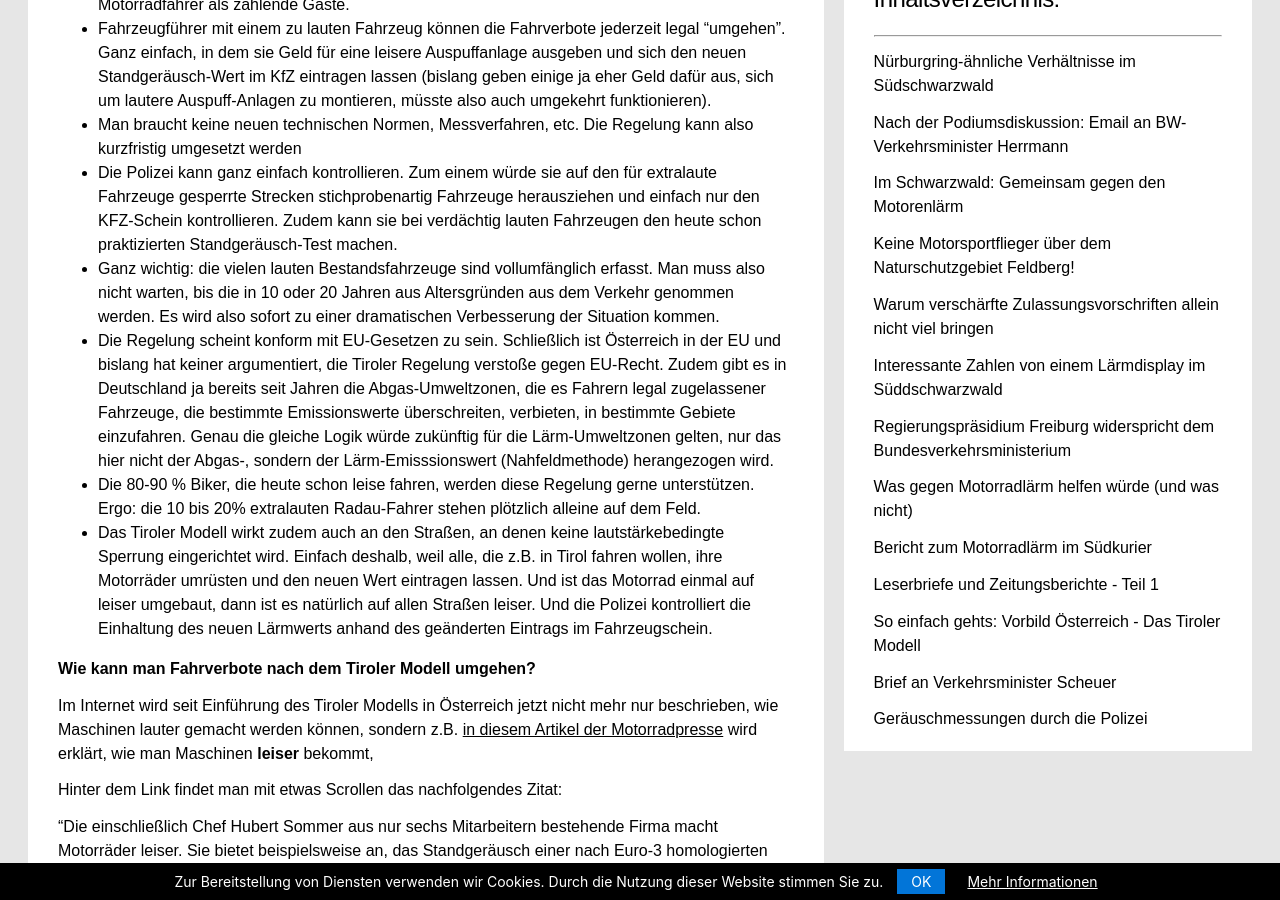
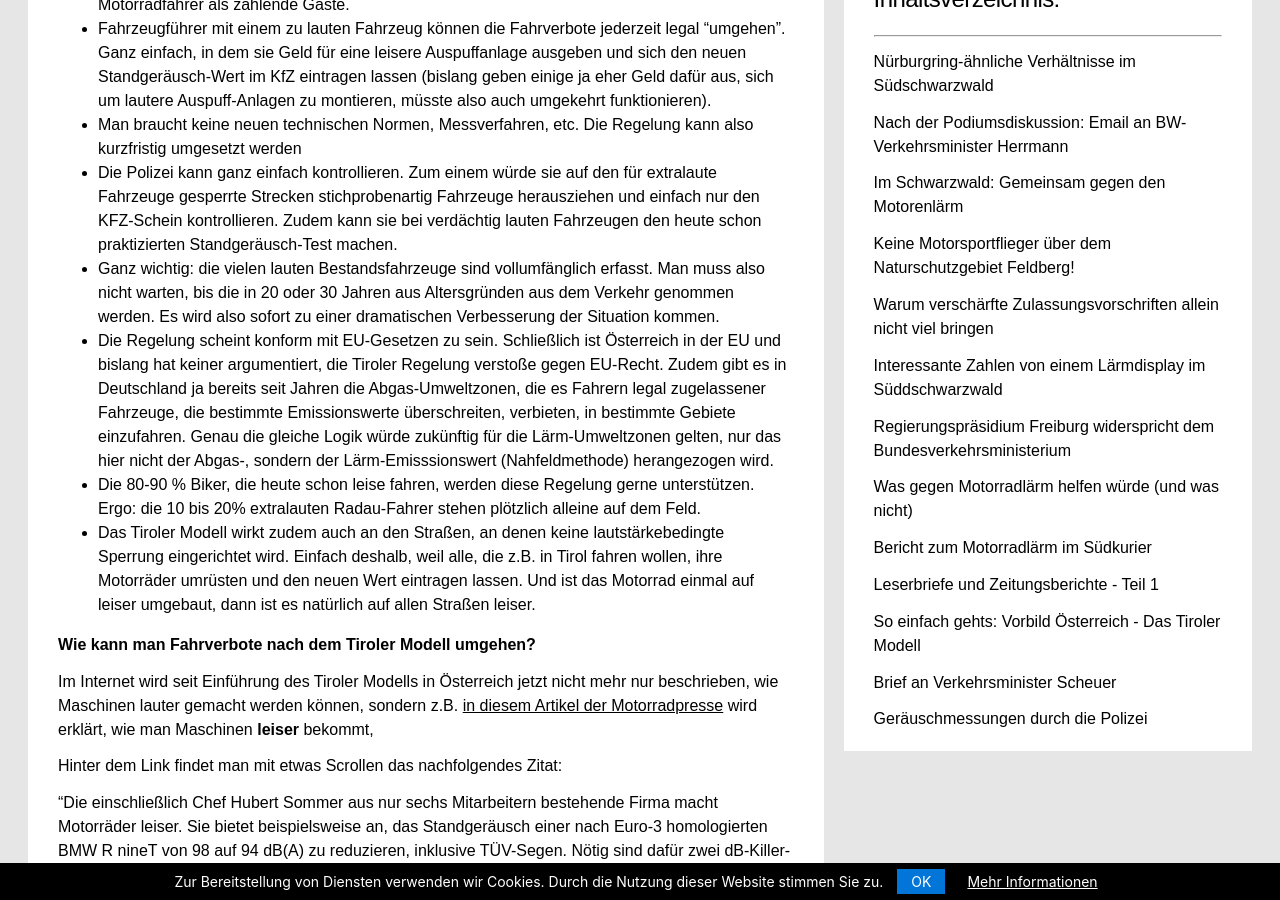
Before and after one commit to rettet-die-stille/rettet-die-stille.github.io, a Jekyll site: the page built from _posts/2020-08-03-was-gegen-motorradlaerm-helfen-wuerde-und-was-nicht.md, in a window 1280 px wide and 900 px high, scrolled down 1788 px. Built offline with Jekyll 4.4.1, drawn with Linux system fonts in a browser that asks for light colours.

Commit message:
Update 2020-08-03-was-gegen-motorradlaerm-helfen-wuerde-und-was-nicht.md

```diff
--- a/_posts/2020-08-03-was-gegen-motorradlaerm-helfen-wuerde-und-was-nicht.md
+++ b/_posts/2020-08-03-was-gegen-motorradlaerm-helfen-wuerde-und-was-nicht.md
@@ -36,10 +36,10 @@ Man würde festlegen, dass alle Fahrzeuge (übrigens Motorräder und Sportwagen
 * Fahrzeugführer mit einem zu lauten Fahrzeug können die Fahrverbote jederzeit legal "umgehen". Ganz einfach, in dem sie Geld für eine leisere Auspuffanlage ausgeben und sich den neuen Standgeräusch-Wert im KfZ eintragen lassen (bislang geben einige ja eher Geld dafür aus, sich um lautere Auspuff-Anlagen zu montieren, müsste also auch umgekehrt funktionieren).
 * Man braucht keine neuen technischen Normen, Messverfahren, etc. Die Regelung kann also kurzfristig umgesetzt werden
 * Die Polizei kann ganz einfach kontrollieren. Zum einem würde sie auf den für extralaute Fahrzeuge gesperrte Strecken stichprobenartig Fahrzeuge herausziehen und einfach nur den KFZ-Schein kontrollieren. Zudem kann sie bei verdächtig lauten Fahrzeugen den heute schon praktizierten Standgeräusch-Test machen.
-* Ganz wichtig: die vielen lauten Bestandsfahrzeuge sind vollumfänglich erfasst. Man muss also nicht warten, bis die in 10 oder 20 Jahren aus Altersgründen aus dem Verkehr genommen werden. Es wird also sofort zu einer dramatischen Verbesserung der Situation kommen.
+* Ganz wichtig: die vielen lauten Bestandsfahrzeuge sind vollumfänglich erfasst. Man muss also nicht warten, bis die in 20 oder 30 Jahren aus Altersgründen aus dem Verkehr genommen werden. Es wird also sofort zu einer dramatischen Verbesserung der Situation kommen.
 * Die Regelung scheint konform mit EU-Gesetzen zu sein. Schließlich ist Österreich in der EU und bislang hat keiner argumentiert, die Tiroler Regelung verstoße gegen EU-Recht. Zudem gibt es in Deutschland ja bereits seit Jahren die Abgas-Umweltzonen, die es Fahrern legal zugelassener Fahrzeuge, die bestimmte Emissionswerte überschreiten, verbieten, in bestimmte Gebiete einzufahren. Genau die gleiche Logik würde zukünftig für die Lärm-Umweltzonen gelten, nur das hier nicht der Abgas-, sondern der Lärm-Emisssionswert (Nahfeldmethode) herangezogen wird.
 * Die 80-90 % Biker, die heute schon leise fahren, werden diese Regelung gerne unterstützen. Ergo: die 10 bis 20% extralauten Radau-Fahrer stehen plötzlich alleine auf dem Feld.
-* Das Tiroler Modell wirkt zudem auch an den Straßen, an denen keine lautstärkebedingte Sperrung eingerichtet wird. Einfach deshalb, weil alle, die z.B. in Tirol fahren wollen, ihre Motorräder umrüsten und den neuen Wert eintragen lassen. Und ist das Motorrad einmal auf leiser umgebaut, dann ist es natürlich auf allen Straßen leiser. Und die Polizei kontrolliert die Einhaltung des neuen Lärmwerts anhand des geänderten Eintrags im Fahrzeugschein.
+* Das Tiroler Modell wirkt zudem auch an den Straßen, an denen keine lautstärkebedingte Sperrung eingerichtet wird. Einfach deshalb, weil alle, die z.B. in Tirol fahren wollen, ihre Motorräder umrüsten und den neuen Wert eintragen lassen. Und ist das Motorrad einmal auf leiser umgebaut, dann ist es natürlich auf allen Straßen leiser.
 
 **Wie kann man Fahrverbote nach dem Tiroler Modell umgehen?**
 
@@ -56,11 +56,10 @@ Dem Betrieb haben die aktuelle Lärmdiskussion und die Tiroler Sperrungen unverh
 
 Zunächst muss man feststellen, dass schon die Fahrgeräuschmessung nach der in den Lärmschutzvorschriften genannten DIN Norm kein guter Indikator für das tatsächliche Fahrgeräusch ist. Diesbezüglich möchte ich auf die jüngste Untersuchung des Bundesumweltamtes verweisen. Dort wurden drei aktuelle Motorradtypen detailliert in Bezug auf das praktische Einhalten der neuesten Fahrgeräusch Lärmnormen unter die Lupe genommen. Die folgenden Maschinen wurden vom UBA geprüft: die Kawasaki Ninja ZX-10R, die BMW R NineT Urban G/S und die Harley-Davidson Softail Heritage Classic. Bei allen drei Typen stellte sich heraus, dass die Maschinen die geltenden Fahrgeräusch-Lärmgrenzwerte zwar formal einhalten, in der Prüffahrt bei realen Fahrbedingungen (inder Grafik als "Worst Case" bezeichnet) aber weit überschreiten, teilweise um 20 Dezibel!
 
-<br />
-
-<img src="/assets/images/bmw_gegenuber.jpg" alt="Gegenüberstellung von Pegel, Lautheit, Rauigkeit und Schärfe für Worst-Case- und Vorschriftsvorbeifahrt der BMW R NineT" title="" />
-Bild: Gegenüberstellung von Pegel, Lautheit, Rauigkeit und Schärfe für Worst-Case- und Vorschriftsvorbeifahrt der BMW R NineT (Quelle: Umweltbundesamt)
-<br />
+<figure>
+  <img src="/assets/images/bmw_gegenuber.jpg" alt="Gegenüberstellung von Pegel, Lautheit, Rauigkeit und Schärfe für Worst-Case- und Vorschriftsvorbeifahrt der BMW R NineT"/>
+  <figcaption>Bild: Gegenüberstellung von Pegel, Lautheit, Rauigkeit und Schärfe für Worst-Case- und Vorschriftsvorbeifahrt der BMW R NineT (Quelle: Umweltbundesamt)</figcaption>
+</figure>
 
 Die Studie des Umweltbundesamts finden Sie <span style="text-decoration: underline;">[hier](https://www.umweltbundesamt.de/sites/default/files/medien/479/publikationen/texte_161-2020_ueberpruefung_der_geraeuschemissionen_von_motorraedern_im_realen_verkehr.pdf)</span>.
 
```
